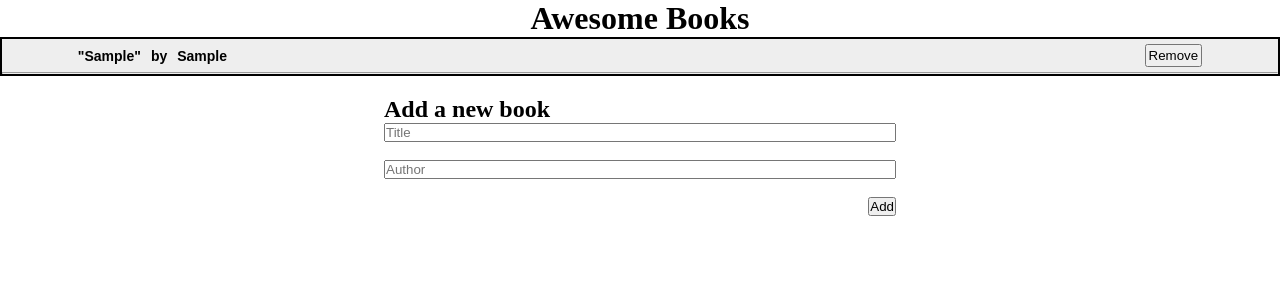
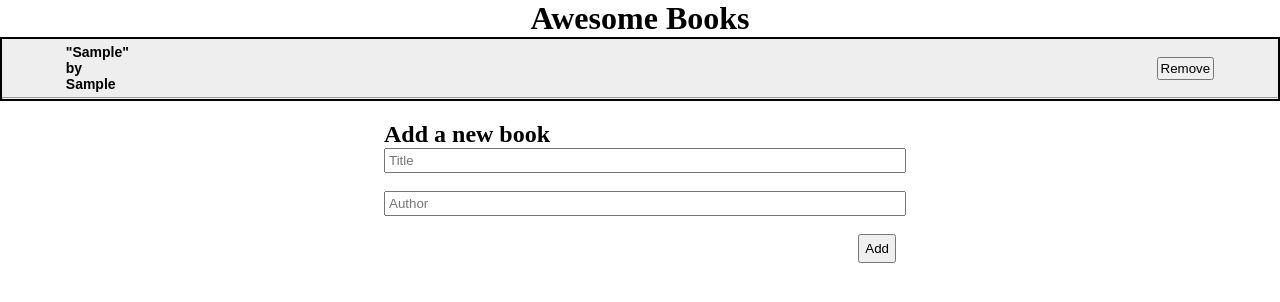
Before and after one commit to kennyegun24/AwesomeBooks, a plain HTML site: page index.html in a window 1280 px wide. Both pictures are taken after typing "Sample", "Sample" into the empty fields and a click on the button "Add". Drawn offline with Linux system fonts and the light colour scheme.

Commit message:
Styled the app to fit the design

```diff
--- a/style.css
+++ b/style.css
@@ -1,7 +1,6 @@
 * {
   padding: 0;
-  margin: 0 auto;
-  box-sizing: border-box;
+  margin: 0;
 }
 
 .awesomeBooks {
@@ -14,7 +13,7 @@
   justify-content: space-between;
   padding: 5px 5%;
   font-family: sans-serif;
-  font-weight: 600;
+  font-weight: bold;
 }
 
 .books {
@@ -28,34 +27,40 @@
 }
 
 .btn {
-  float: right;
+  display: flex;
+  justify-content: right;
+}
+
+.add {
+  padding: 5px;
+}
+
+.formHeading {
+  text-align: center;
 }
 
 .bookTitleAuthor {
-  display: flex;
-  font-weight: 500;
-  font-size: 14px;
-  gap: 10px;
-  margin-left: 12px;
-}
-
-.by {
-  font-family: sans-serif;
-  font-weight: 600;
   font-size: 14px;
 }
 
-#title {
+.title {
   width: 100%;
+  padding: 3px;
 }
 
-#author {
+.author {
   width: 100%;
+  padding: 3px;
 }
 
 .delete {
   padding: 2px 2px;
-  margin-right: 12px;
+}
+
+.bookSmallDiv {
+  display: flex;
+  gap: 5px;
+  align-items: center;
 }
 
 .newBook:nth-child(even) {
@@ -65,3 +70,7 @@
 .newBook:nth-child(odd) {
   background-color: #eee;
 }
+
+.bookSmallDiv p {
+  font-size: 12px;
+}
```
